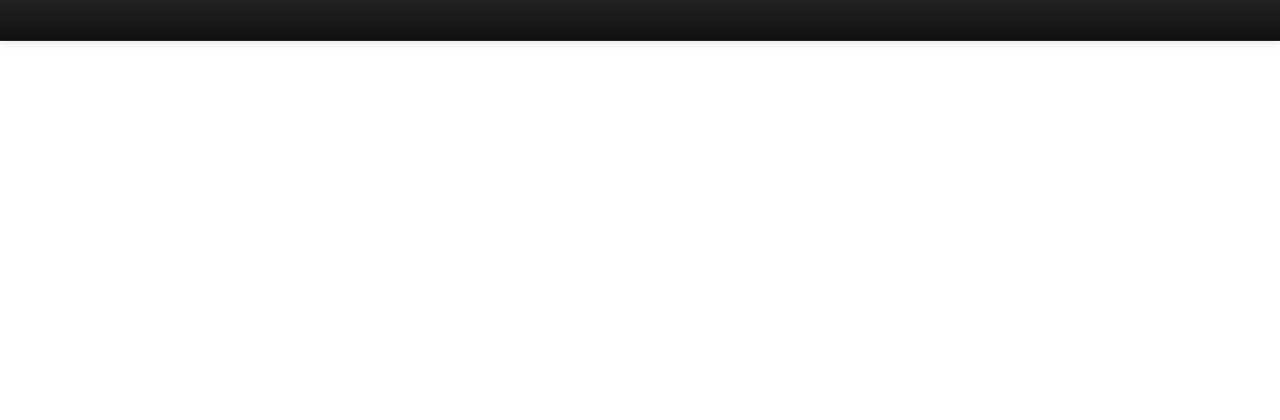
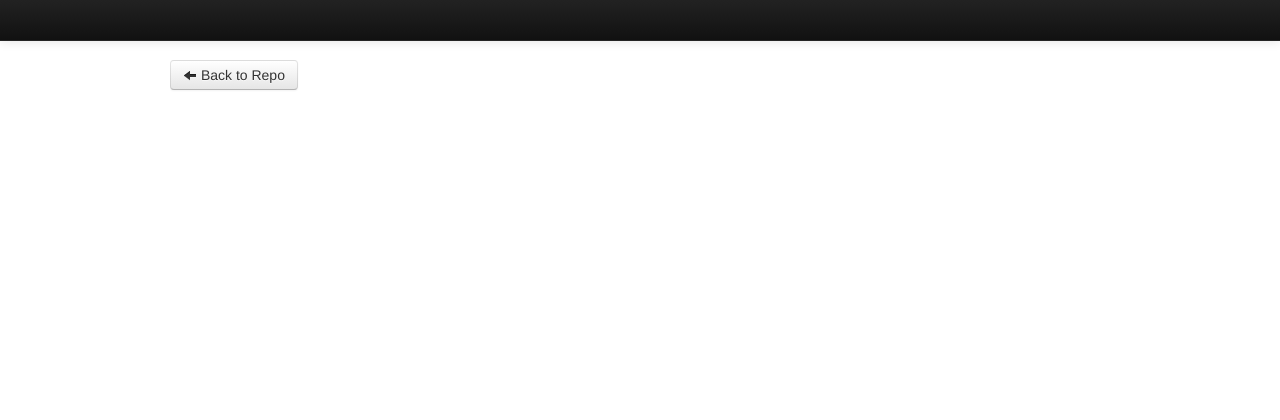
Before and after one commit to vault/bugit, a Django app: template viewer/templates/viewer/repo_view.html in a window 1280 px wide. Shown: the top 420 px of the page. Run offline with Django 3.2, Linux system fonts and the light colour scheme; the template is opened without the code that fills it, so the values that code supplies are empty; some libraries are stand-ins or nearby versions.

Commit message:
Back to repo button

```diff
--- a/viewer/templates/viewer/repo_view.html
+++ b/viewer/templates/viewer/repo_view.html
@@ -9,4 +9,8 @@
     {{ repo_html }}
 {% endautoescape %}
 
+<div class="row">
+    <a class="span" href="{% url repo_view repo.owner repo.name %}"><button class="btn"><i class="icon-arrow-left"></i> Back to Repo</button></a>
+</div>
+
 {% endblock %}
--- a/viewer/views.py
+++ b/viewer/views.py
@@ -84,5 +84,5 @@ def repo_browse(request, user_name, repo_name, path=None):
     url = cgit_url(user_name, repo_name, path, query)
     text = get(url)
 
-    context = get_context(request, {'repo_html':text.text})
+    context = get_context(request, {'repo_html':text.text, 'repo':repo})
     return render_to_response('viewer/repo_view.html', context)
```
